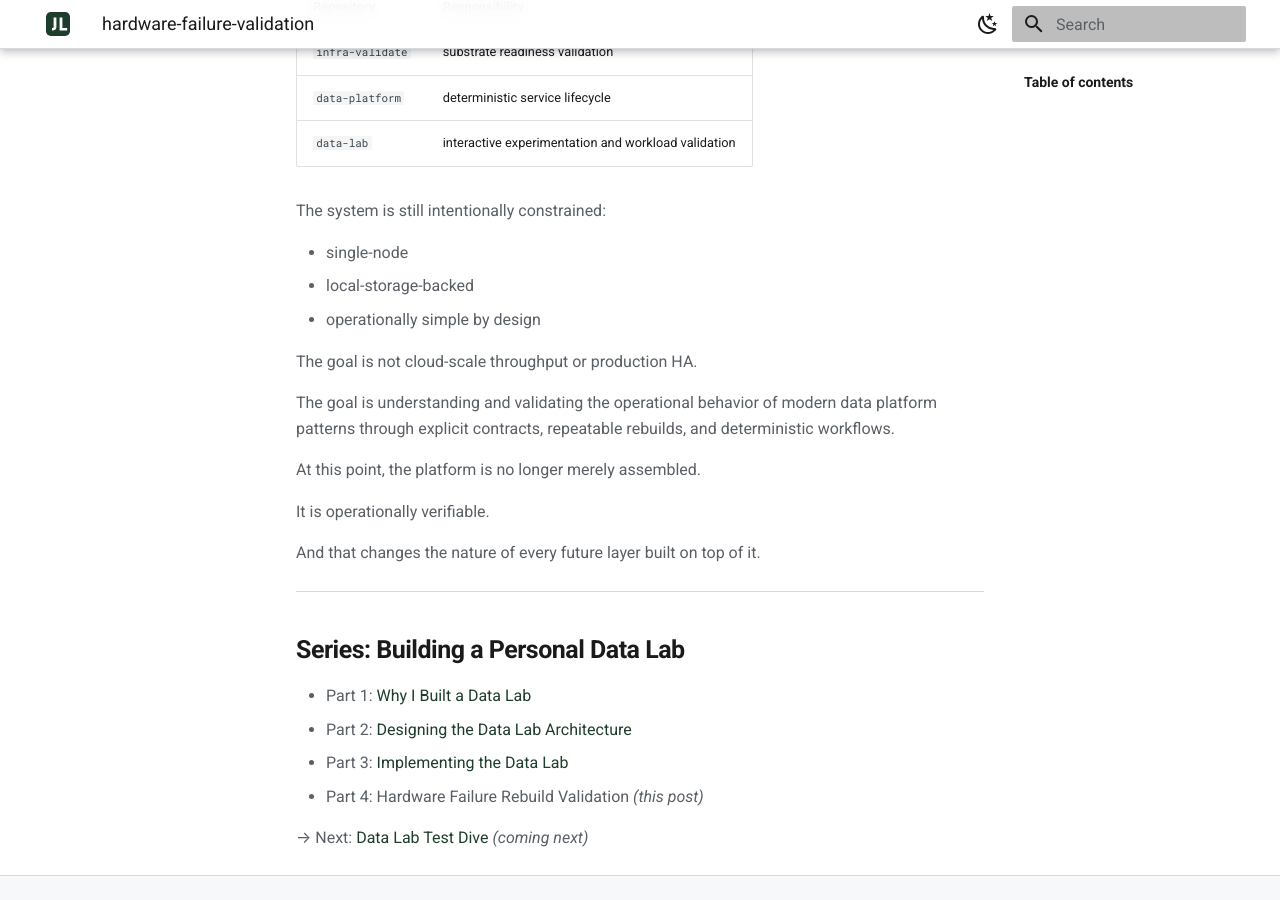
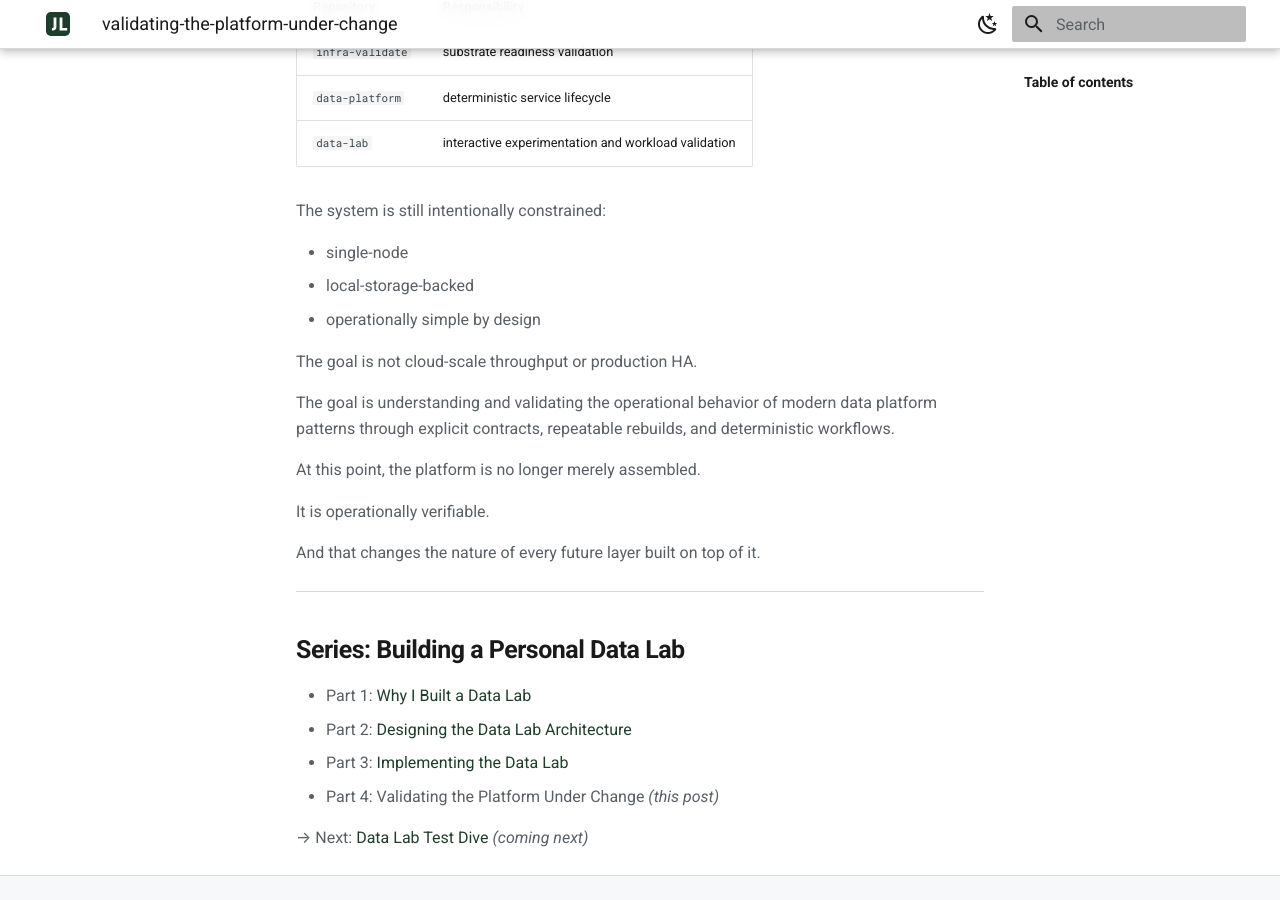
Before and after one commit to Joel-Linford/joellinford.github.io, an MkDocs documentation site: the page built from docs/writing/hardware-failure-rebuild-validation.md, in a window 1280 px wide and 900 px high, scrolled down 14443 px. Built offline with MkDocs 1.6.1 and Material for MkDocs 9.7.7, drawn with Linux system fonts in a browser that asks for light colours.

Commit message:
Update hardware-failure-rebuild-validation.md

```diff
--- a/docs/writing/hardware-failure-rebuild-validation.md
+++ b/docs/writing/hardware-failure-rebuild-validation.md
@@ -1,5 +1,5 @@
 ---
-title: hardware-failure-validation
+title: validating-the-platform-under-change
 date: 2026-05-16
 ---
 
@@ -600,6 +600,6 @@ And that changes the nature of every future layer built on top of it.
 - Part 1: [Why I Built a Data Lab](data-lab-why.md)
 - Part 2: [Designing the Data Lab Architecture](data-lab-architecture.md)
 - Part 3: [Implementing the Data Lab](implementing-the-data-lab.md)
-- Part 4: Hardware Failure Rebuild Validation *(this post)*
+- Part 4: Validating the Platform Under Change *(this post)*
 
 → Next: [Data Lab Test Dive](data-lab-test-drive.md) *(coming next)*
```
